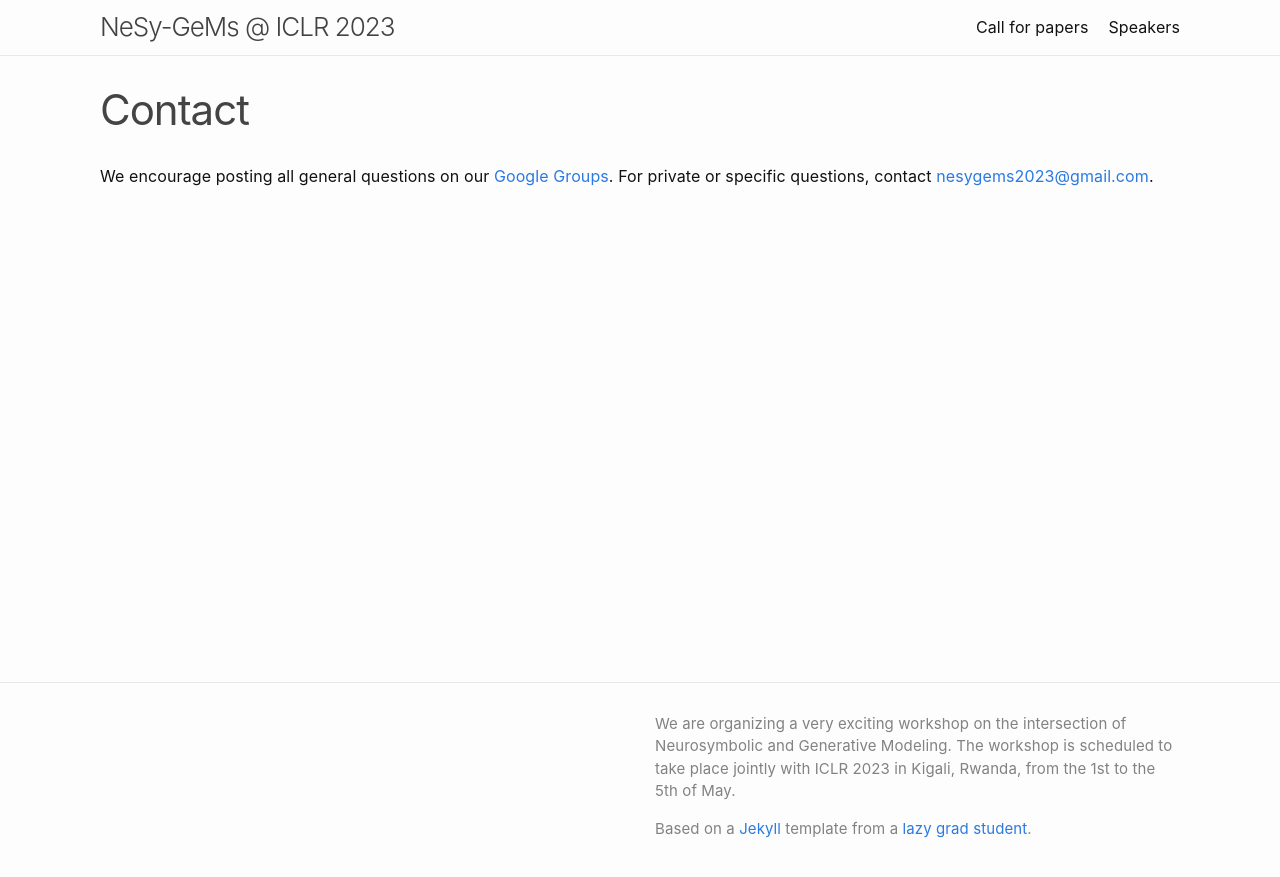
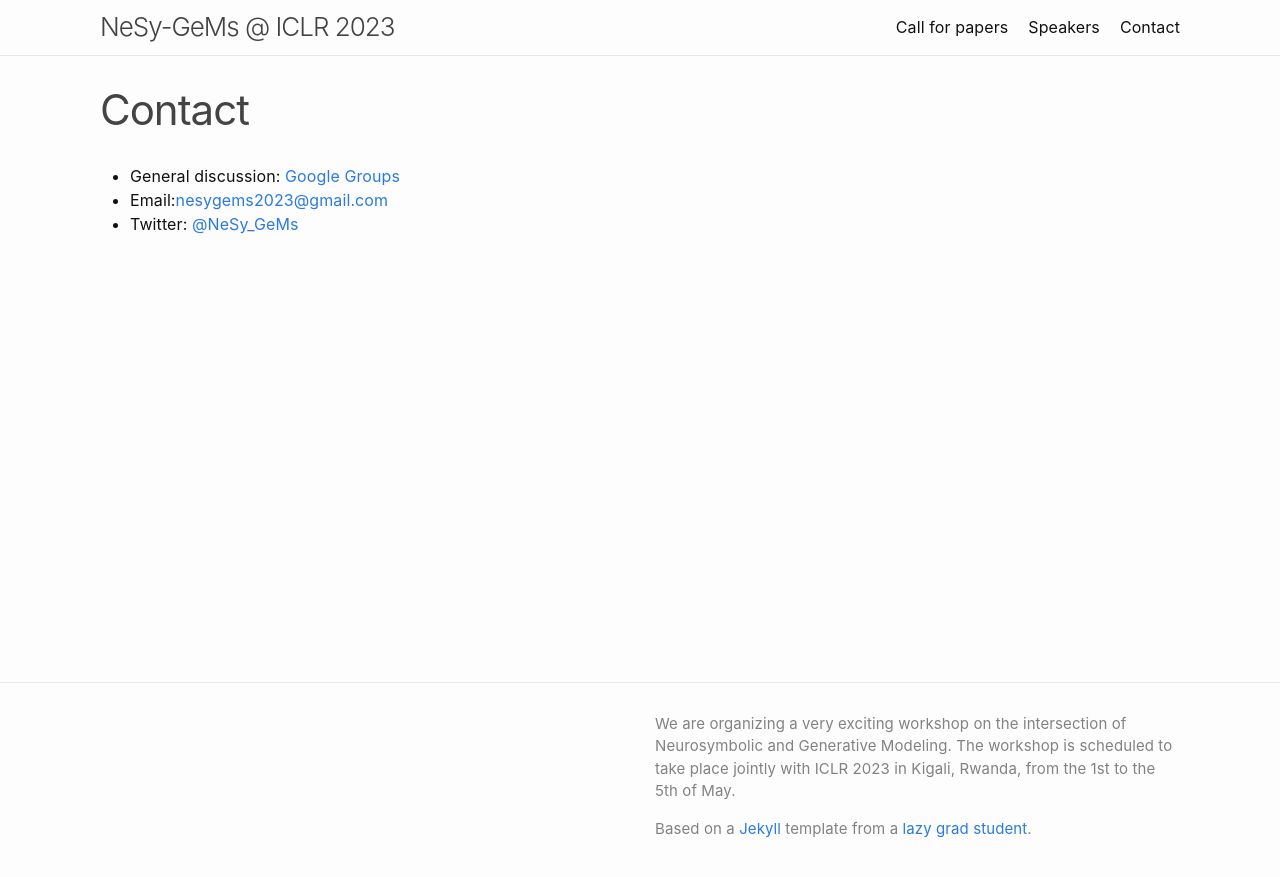
Before and after one commit to nesygems/nesygems.github.io, a Jekyll site: the page built from contact.md, in a window 1280 px wide. Shown: the top 877 px of the page. Built offline with Jekyll 4.4.1, drawn with Linux system fonts in a browser that asks for light colours.

Commit message:
Updated contact

```diff
--- a/_config.yml
+++ b/_config.yml
@@ -36,7 +36,7 @@ header_pages:
 - callforpapers.md
 - speakers.md
 # - organizers.md
-# - contact.md
+- contact.md
 #- schedule.md
 #- papers.md
 
--- a/contact.md
+++ b/contact.md
@@ -4,4 +4,6 @@ title: Contact
 permalink: /contact/
 ---
 
-We encourage posting all general questions on our [Google Groups](https://groups.google.com/g/nesy-gems2023). For private or specific questions, contact [nesygems2023@gmail.com](mailto:nesygems2023@gmail.com).
+- General discussion: [Google Groups](https://groups.google.com/g/nesy-gems2023)
+- Email:[nesygems2023@gmail.com](mailto:nesygems2023@gmail.com)
+- Twitter: [@NeSy_GeMs](https://twitter.com/NeSy_GeMs/)
```
Also changed, not shown: callforpapers.md (+1 -1 lines).
